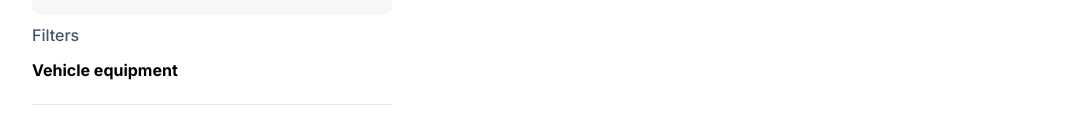
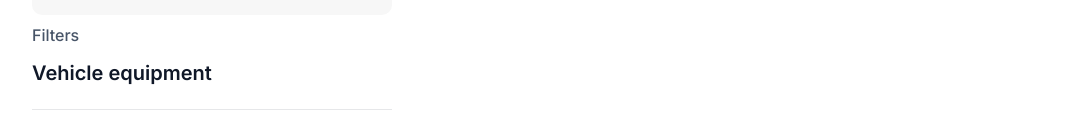
Before and after one commit to RomanIsaiev/Ukrainian-CamperRent, a React (Create React App) app: page /catalog in a window 1280 px wide. Shown: the part 191-329 px from the top of the page, without its empty margins (32-1115 px from the left). Built offline with nearby package versions, Linux system fonts and the light colour scheme; no server answers.

Commit message:
Update EquipmentFilter.jsx

```diff
--- a/src/components/Filters/EquipmentFilter/EquipmentFilter.jsx
+++ b/src/components/Filters/EquipmentFilter/EquipmentFilter.jsx
@@ -5,6 +5,7 @@ import {
   FilterContainer,
   Icon,
   Label,
+  Title,
 } from "./EquipmentFilter.styled";
 import sprite from "../../../assets/sprite.svg";
 
@@ -30,7 +31,7 @@ export const EquipmentFilter = ({ onFilterChange }) => {
 
   return (
     <div>
-      <h4>Vehicle equipment</h4>
+      <Title>Vehicle equipment</Title>
       <FilterContainer>
         <Label>
           <Checkbox
```
